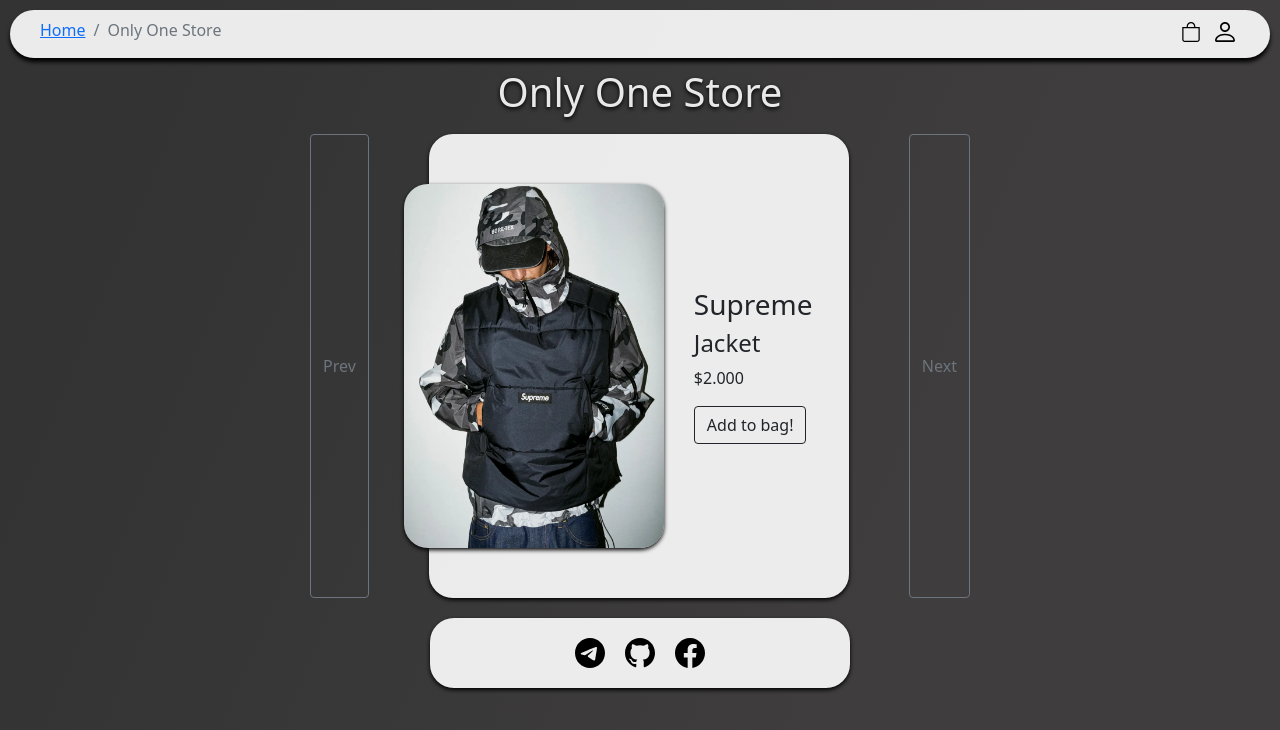
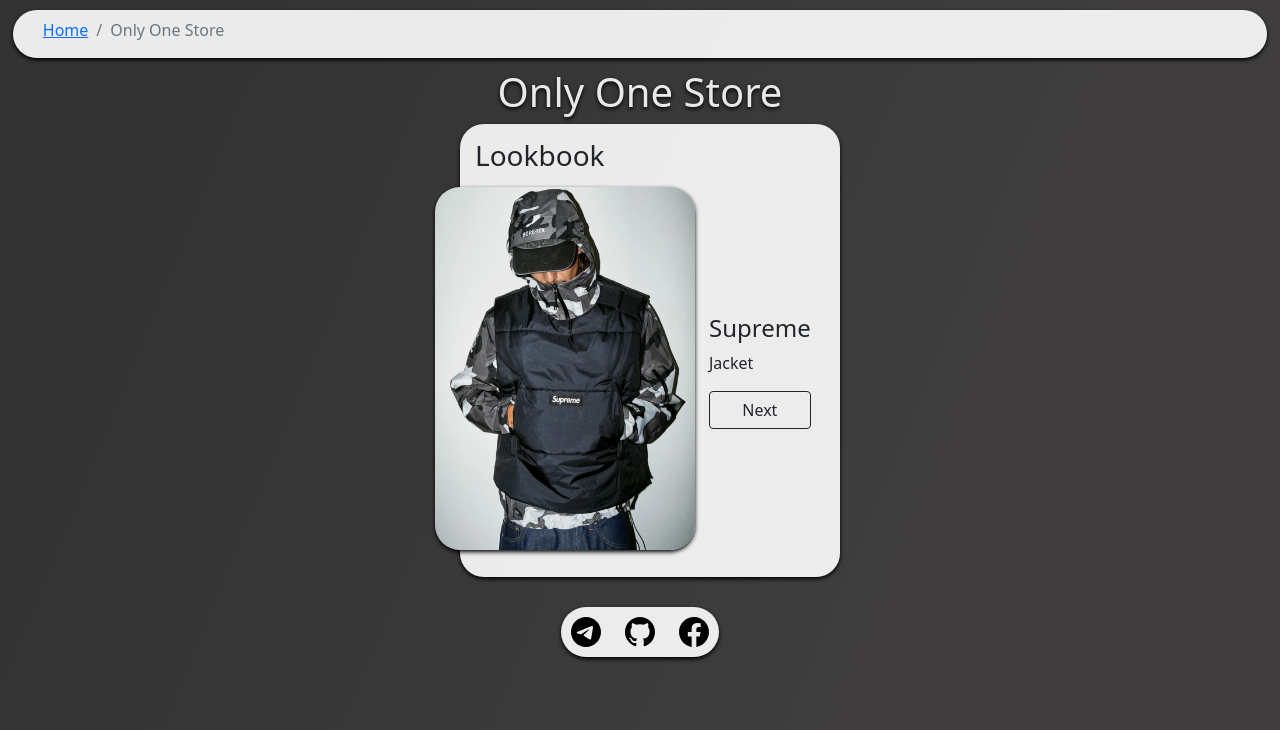
Before and after one commit to dimagiza/dimagiza.github.io, a plain HTML site: page onlyoneshop/index.html in a window 1280 px wide. Drawn offline with nearby package versions, Linux system fonts and the light colour scheme.

Commit message:
onlyone
new style

```diff
--- a/onlyoneshop/index.html
+++ b/onlyoneshop/index.html
@@ -16,30 +16,31 @@
                   <li class="breadcrumb-item"><a href="../index.html">Home</a></li>
                   <li class="breadcrumb-item active" aria-current="page">Only One Store</li>
                 </ol>
-                <div class="navBag">
-                    <a href=><img src="icons/bag.svg" alt="Bag"></a>
-                    <a href=><img src="icons/person.svg" alt="Profile"></a>
-                </div>
             </nav>
             <h1>Only One Store</h1>
         </header>
-        <section class="cards">
-            <button type="button" class="btn btn-outline-secondary" onclick="prev()">Prev</button>
-            <div id="cloth" class="cloth">
+        <main class="cards">
+            <section id="cloth" class="cloth">
+                <h3>Lookbook</h3>
+                <article class="clothImg">
                     <img src="img/cloth01.jpeg"/>
+                    <div class="clothText">
                         <div>
-                    <h3 id="brand">Supreme</h3>
-                    <h4 id="model">Jacket</h4>
-                    <p id="price">$2.000</p>
-                    <button type="button" class="btn btn-outline-dark" style="margin: 0;">Add to bag!</button>
+                            <h4 id="brand">Supreme</h4>
+                            <p id="model">Jacket</p>
                         </div>
+                    <!--<button type="button" class="btn btn-outline-dark" onclick="prev()">Prev</button>-->
+                        <button type="button" class="btn btn-outline-dark" onclick="next()">Next</button>
                     </div>
-            <button type="button" class="btn btn-outline-secondary" onclick="next()">Next</button>
+                </article>
             </section>
-        <footer class="social">
+        </main>
+        <footer>
+            <nav class="social">
                 <a href="https://t.me/og_dudee"><img src="icons/telegram.svg" alt="Telegram"></a>
                 <a href="https://github.com/dimagiza"><img src="icons/github.svg" alt="GitHub"></a>
                 <a href="https://www.facebook.com/profile.php?id=100089114174302"><img src="icons/facebook.svg" alt="Facebook"></a>
+            </nav>
         </footer>
     </body>
 </html>
--- a/onlyoneshop/style/index.css
+++ b/onlyoneshop/style/index.css
@@ -9,21 +9,11 @@ body {
     background: linear-gradient(112.1deg, rgba(0, 0, 0, 0.8) 11.4%, rgb(63, 61, 61) 70.2%);
 }
 
-nav {
-    display: flex;
-    justify-content: space-between;
-}
-
-nav a img {
-	width: 20px;
-	height: 20px;
-    margin: 0 5px;
-}
-
 .menu {
     display: flex;
 	flex-direction: column;
 	justify-content: center;
+    align-items: center;
 }
 
 .menu h1 {
@@ -35,77 +25,89 @@ nav a img {
 .menu nav {
     margin: 10px;
     padding: 8px 30px 0px;
+    width: 98%;
     border-radius: 25px;
     background: rgba(255, 255, 255, 0.9);
-    box-shadow: 0 .25rem .25rem rgba(0, 0, 0);
+    box-shadow: 0 .125rem .25rem rgba(0, 0, 0);
 }
 
 .cards {
     display: flex;
     justify-content: center;
-    padding: 10px;
-}
-.cards button {
-    margin: 0px 60px;
 }
 
 .cloth {
     display: flex;
-    align-items: center;
-    width: 50vw;
-    max-width: 420px;
-    padding: 50px 30px 50px 20px;
+    flex-direction: column;
+    margin-left: 20px;
+    padding: 15px;
+    width: 26vw;
+    min-width: 380px;
     background: rgba(255, 255, 255, 0.9);
     border-radius: 24px;
     box-shadow: 0 .125rem .25rem rgba(0, 0, 0);
 }
 .cloth img {
+    margin: 6px 14px 12px -40px;
     max-width: 260px;
     width: 26vw;
     height: 360;
     object-fit: cover;
-    margin-left: -45px;
-    margin-right: 30px;
-    border-radius: inherit;
+    border-radius: 25px;
     box-shadow: 0 .125rem .25rem rgba(0, 0, 0);
 }
+.clothImg {
+    display: flex;
+    flex-direction: row;
+    align-items: center;
+}
+.clothText {
+    display: flex;
+    flex-direction: column;
+}
 
-
-@media (width <= 1190px) {
+@media (width <= 740px) {
     .cloth {
-        flex-direction: column;
-        text-align: center;
-        margin: 0 20px;
-        padding: 25px 10px;
-        width: 100%;
+        margin: 0;
+        width: 60%;
     }
     .cloth img {
-        margin: 0px 0 20px 0;
+        margin: 6px 14px 6px 14px;
         width: 100%;
         max-width: 260px;
     }
-    .cards button {
-        margin: 0;
+    .clothImg {
+        flex-direction: column;
     }
-    .social {
-        width: 100%;
+    .clothText {
+        flex-direction: row;
+        justify-content: space-between;
+        align-items: center;
+        width: 60%;
+    }
+    .clothText button {
+        width: 100px;
+        height: 50px;
+    }
+    footer .social  a img {
+        width: 25px;
+        height: 25px;
+        margin: 5px;
     }
 }
 
 footer {
     display: flex;
+    flex-direction: row;
     align-self: center;
     justify-content: center;
-    width: 50vw;
-    max-width: 420px;
-    margin-top: 10px;
-    padding: 10px;
+    margin: 30px;
     background: rgba(255, 255, 255, 0.9);
-    border-radius: 24px;
+    border-radius: 25px;
     box-shadow: 0 .125rem .25rem rgba(0, 0, 0);
 }
 
-footer a img {
+.social  a img {
 	width: 30px;
 	height: 30px;
 	margin: 10px;
```
Lines whose indentation alone changed are shown as unchanged.
